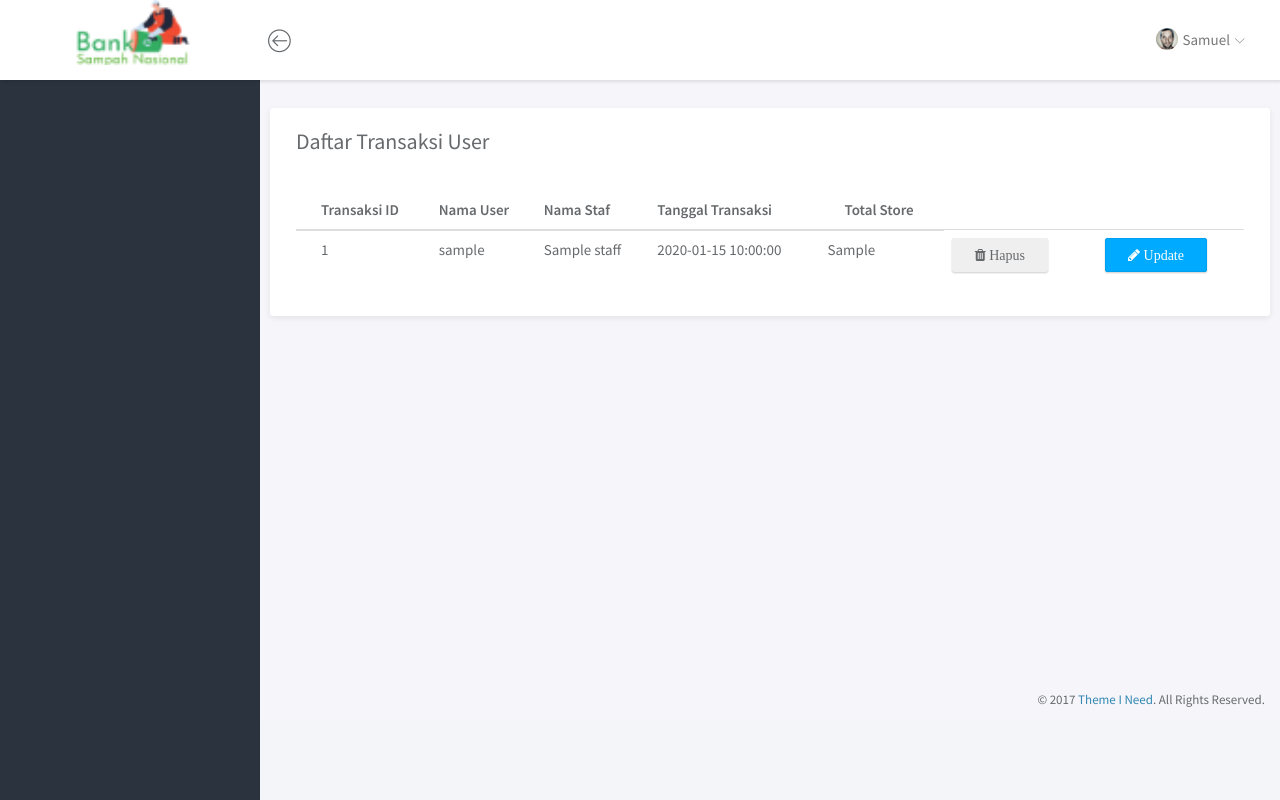
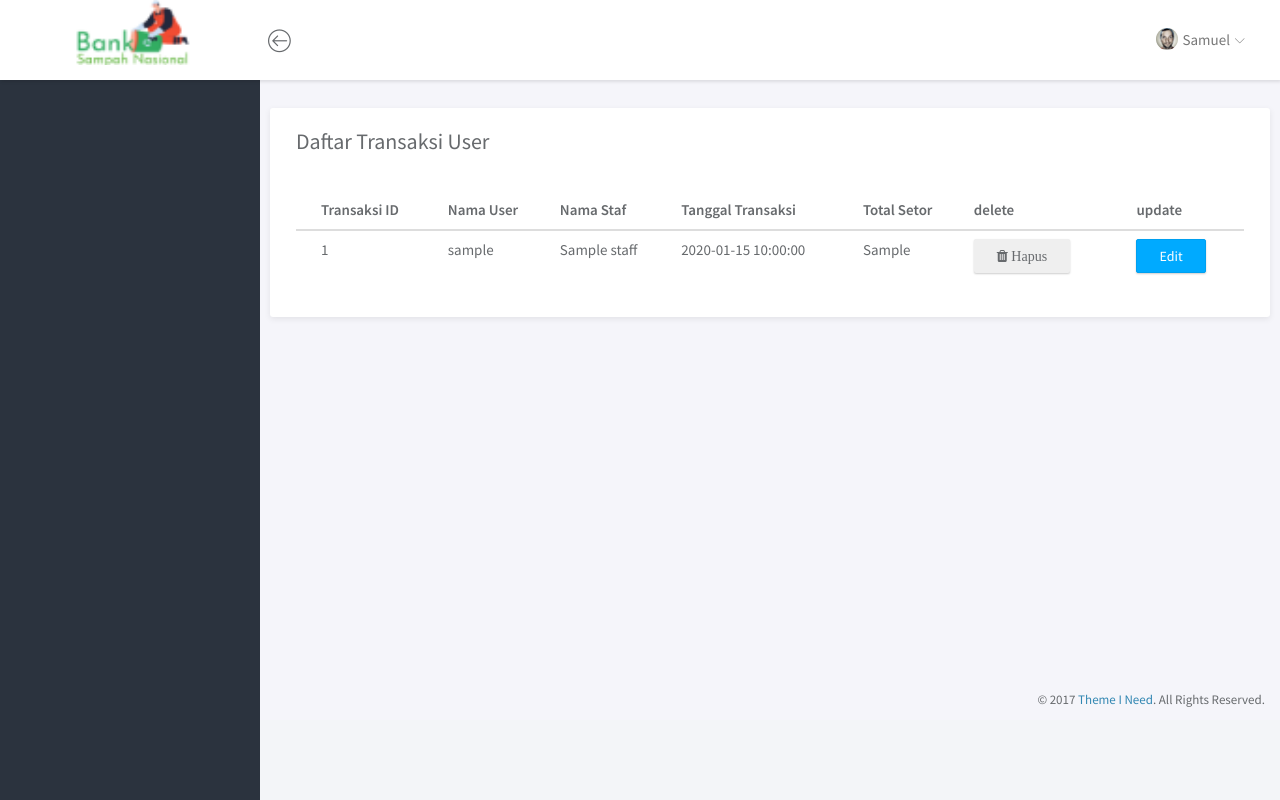
Before and after one commit to iqbaalpratama/FP_PWeb-A07, a PHP site: page /transaksi/admin_view_transaksi_user.php in a window 1280 px wide. Run offline with PHP 8.4, Linux system fonts and the light colour scheme; the visitor is signed in with stand-in values (Sample User, id 1); tables that the repository leaves empty or names only in its code hold one stand-in row (values such as "Sample post").

Commit message:
benerin update transaksi user

```diff
--- a/controller/dashboard/dbConnection.php
+++ b/controller/dashboard/dbConnection.php
@@ -157,6 +157,41 @@
         return $status;
     }
 
+    function updateTransaksiUser($request){
+        global $db;
+
+
+        $tuid = $_POST['id_trans'];
+        $uid = $_POST['id_user'];
+        $uid = $_POST['id_user'];
+        $sid = $_POST['id_staf'];
+        $tanggal = $_POST['Tanggal'];
+        $setor = $_POST['Setor'];
+
+
+        mysqli_query($db, "UPDATE transaksi_user SET  u_id = '$uid', s_id = '$sid', tu_tanggal = '$tanggal' , tu_setor = '$setor' WHERE tu_id = '$tuid'");
+        $status = mysqli_affected_rows($db);
+        dbclose();
+        return $status;
+    }
+
+    function updateTransaksiPengepul($request){
+        global $db;
+
+
+        $tpid = $_POST['tp_id'];
+        $pid = $_POST['p_id'];
+        $sid = $_POST['id_staf'];
+        $tanggal = $_POST['Tanggal'];
+        $ambil = $_POST['Ambil'];
+
+
+        mysqli_query($db, "UPDATE transaksi_pengepul SET  p_id = '$pid', s_id = '$sid', tp_tanggal = '$tanggal' , tp_ambil = '$ambil' WHERE tp_id = '$tpid'");
+        $status = mysqli_affected_rows($db);
+        dbclose();
+        return $status;
+    }
+
     function console_log( $data ){
         echo '<script>';
         echo 'console.log('. json_encode( $data ) .')';
--- a/controller/dashboard/updateFunctionTransaksiPengepul.php
+++ b/controller/dashboard/updateFunctionTransaksiPengepul.php
@@ -4,10 +4,10 @@
 
     if(updateTransaksiPengepul(isset($_POST['Update'])) > 0){
         $_SESSION["sukses"] = "Transaksi berhasil diupdate";
-        echo "Transaksi berhasil diupdate";
+        // echo "Transaksi berhasil diupdate";
     }else {
         $_SESSION["gagal"] = "Transaksi gagal diupdate";
-        echo "Transaksi berhasil gagal";
+        // echo "Transaksi berhasil gagal";
     }
 
      header('Location: ../../dashboard/transaksi/admin_view_transaksi_pengepul.php');
--- a/controller/dashboard/updateFunctionTransaksiUser.php
+++ b/controller/dashboard/updateFunctionTransaksiUser.php
@@ -2,7 +2,7 @@
     include 'dbConnection.php';
     session_start();
 
-    if(updateGuest(isset($_POST['Update'])) > 0){
+    if(updateTransaksiUser(isset($_POST['Update'])) > 0){
         $_SESSION["sukses"] = "Transaksi berhasil diupdate";
     }else {
         $_SESSION["gagal"] = "Transaksi gagal diupdate";
--- a/dashboard/transaksi/admin_view_transaksi_user.php
+++ b/dashboard/transaksi/admin_view_transaksi_user.php
@@ -1,6 +1,6 @@
 <?php
 	require '../../controller/dashboard/dbConnection.php';
-	$all_TransaksiUser = getAllUsers("SELECT t.tu_id, u.u_username, s.s_nama, t.tu_tanggal, t.tu_setor FROM transaksi_user t, users u, staff s where u.u_id = t.u_id AND t.s_id = s.s_id ORDER BY t.tu_id");
+	$all_TransaksiUser = getAllUsers("SELECT t.tu_id,u.u_id, u.u_username,s.s_id, s.s_nama, t.tu_tanggal, t.tu_setor FROM transaksi_user t, users u, staff s where u.u_id = t.u_id AND t.s_id = s.s_id ORDER BY t.tu_id");
 ?>
 
 <?php require_once("../format/head_format_start.php"); ?>
@@ -37,7 +37,9 @@
 													<th>Nama User</th>
 													<th>Nama Staf</th>
 													<th>Tanggal Transaksi</th>
-													<th>Total Store</th>
+													<th>Total Setor</th>
+													<th>delete</th>
+													<th>update</th>
 												</tr>
 											</thead>
 										<tbody>
@@ -52,76 +54,52 @@
 										<td><?php echo $transaksi['s_nama']; ?></td>
 										<td><?php echo $transaksi['tu_tanggal']; ?></td>
 										<td><?php echo $transaksi['tu_setor']; ?></td>
+										<td>
 											<form method='POST' action='../../controller/dashboard/deleteFunctionTransaksiUser.php'>
 												<input name='tuid' value=<?php echo $transaksi['tu_id']; ?> hidden>
-											<td><button type='submit' class='btn btn-error'>
+												<button type='submit' class='btn btn-error'>
 													<i class='fa fa-trash' aria-hidden='true'> Hapus</i>
-											</button></td>
+												</button>
 											</form>
-										<td class='tableItem'>
-										<a class="btn btn btn-primary" href="#modalUpdate-<?php echo $transaksi['tu_id'];?>">
-											<i class='fa fa-pencil' aria-hidden='true'> Update
-											</i>
-										</a>
-										<div class="modal" id="modalUpdate-<?php echo $transaksi['tu_id'];?>">
-											<a href="#close" class="modal-overlay" aria-label="Close">
-											</a>
-											<div class="modal-container">
+										</td>
+										<td>
+											<button type="button" class="btn btn-primary" data-toggle="modal" data-target="#modalUpdate-<?php echo $transaksi['tu_id']; ?>">Edit </button>
+											<div class="modal fade" id="modalUpdate-<?php echo $transaksi['tu_id']; ?>" tabindex="-1" role="dialog" aria-labelledby="modalUpdateLabel" aria-hidden="true">
+												<div class="modal-dialog" role="document">
+													<div class="modal-content">
 														<div class="modal-header">
-													<a href="#close" class="btn btn-clear float-right" aria-label="Close"></a>
-													<div class="modal-title h5">Update Data </div>
+															<h5 class="modal-title" id="exampleModalLabel">Update</h5>
+															<button type="button" class="close" data-dismiss="modal" aria-label="Close">
+																<span aria-hidden="true">&times;</span>
+															</button>
 														</div>
+														<form method="POST" action="../../controller/dashboard/updateFunctionTransaksiUser.php">
 															<div class="modal-body">
-													<form action="../../controller/dashboard/updateFunctionTransaksiUser.php" method="POST">
-														<?php
-															$id = $transaksi['tu_id'];
-															$query_edit = getAllPengepul("SELECT * FROM transaksi_user  where 'tu_id' ='$id'");
-															while ($user_edit= mysqli_fetch_array($query_edit))
-															{
-														?>
-															<div class="content">
-																<input class="form-input" type="hidden" id="id_trans" name="id_trans" value="<?php echo $user_edit['tu_id']; ?>">
-																<div class="form-group">
-																	<div class="text-left">
-																		<label class="form-label" for="id_user">ID User</label>
+																<div class="input-group col-md-12" style="margin-top: 15px">
+																	<input class="form-control" type="text" name="id_trans" id="id_trans" value="<?php echo $transaksi['tu_id']; ?>">
 																</div>
-																	<input class="form-input" type="text" id="id_user" name="id_user" value="<?php echo $user_edit['u_id']; ?>"placeholder="ID User" required>
+																<div class="input-group col-md-12" style="margin-top: 15px">
+																	<input class="form-control" type="text" name="id_user" id="id_user" value="<?php echo $transaksi['u_id']; ?>">
 																</div>
-																<div class="form-group">
-																	<div class="text-left">
-																		<label class="form-label" for="id_bank">ID Bank</label>
+																<div class="input-group col-md-12" style="margin-top: 15px">
+																	<input class="form-control" type="text" name="id_staf" id="id_staf" placeholder="ID Staff" value="<?php echo $transaksi['s_id']; ?>">
 																</div>
-																	<input class="form-input" type="text" id="id_bank" name="id_bank" value="<?php echo $user_edit['b_id']; ?>"placeholder="ID Bank" required>
+																<div class="input-group col-md-12" style="margin-top: 15px">
+																	<input class="form-control" type="date" name="Tanggal" id="Tanggal" placeholder="Tanggal Transaksi" value="<?php echo $transaksi['tu_tanggal']; ?>">
 																</div>
-																<div class="form-group">
-																	<div class="text-left">
-																		<label class="form-label" for="id_staf">ID Staf</label>
-																	</div>
-																	<input class="form-input" type="text" id="id_staf" name="id_staf" value="<?php echo $user_edit['s_id']; ?>"placeholder="ID Staf" required>
-																</div>
-																<div class="form-group">
-																	<div class="text-left">
-																		<label class="form-label" for="Tanggal">Tanggal Transaksi</label>
-																	</div>
-																	<input class="form-input" type="date" id="Tanggal" name="Tanggal" value="<?php echo $user_edit['tu_tanggal']; ?>"placeholder="Tanggal Transaksi" required>
-																</div>
-																<div class="form-group">
-																	<div class="text-left">
-																		<label class="form-label" for="Setor">Jumlah Setor</label>
-																	</div>
-																	<input class="form-input" type="text" id="Setor" name="Setor" value="<?php echo $user_edit['tu_etor']; ?>"placeholder="Jumlah Setor" required>
+																<div class="input-group col-md-12" style="margin-top: 15px">
+																	<input class="form-control" type="text" name="Setor" id="Setor" placeholder="Total Setor" value="<?php echo $transaksi['tu_setor']; ?>">
 																</div>
 															</div>
 															<div class="modal-footer">
-																<button type="submit" class="btn btn-primary">Update</button>
+																<button type="button" class="btn btn-secondary" data-dismiss="modal">Close</button>
+																<button class="btn btn-primary" type="submit">Save changes</button>
 															</div>
-														<?php
-															}
-														?>
 														</form>
 													</div>
 												</div>
 											</div>
+										</td>
 									</tr>
 									<?php
 										}
```
Lines whose indentation alone changed are shown as unchanged.
